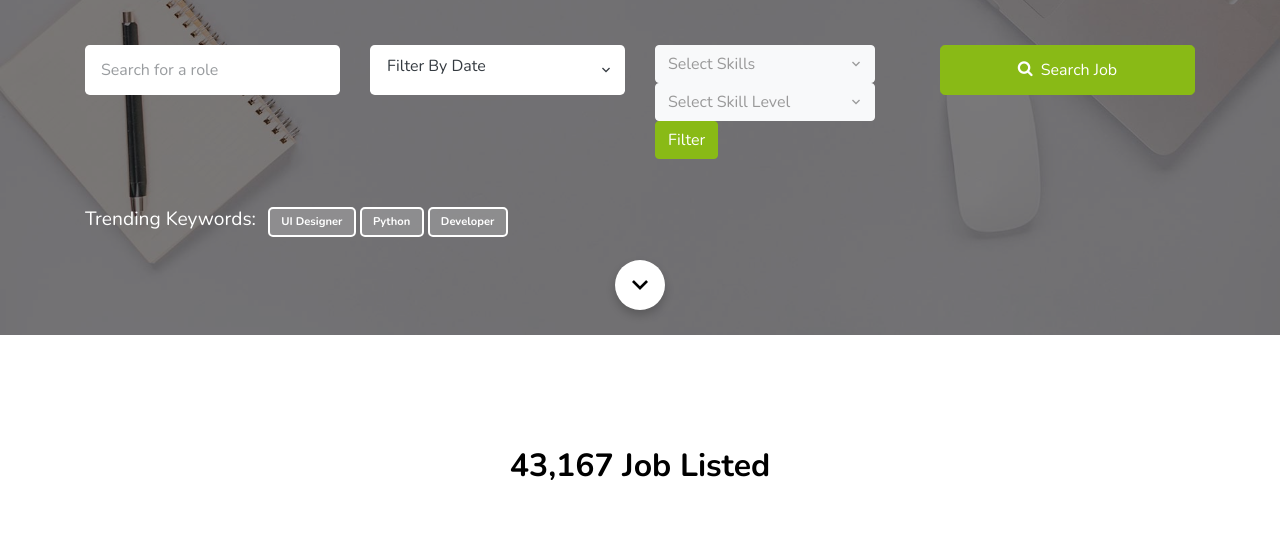
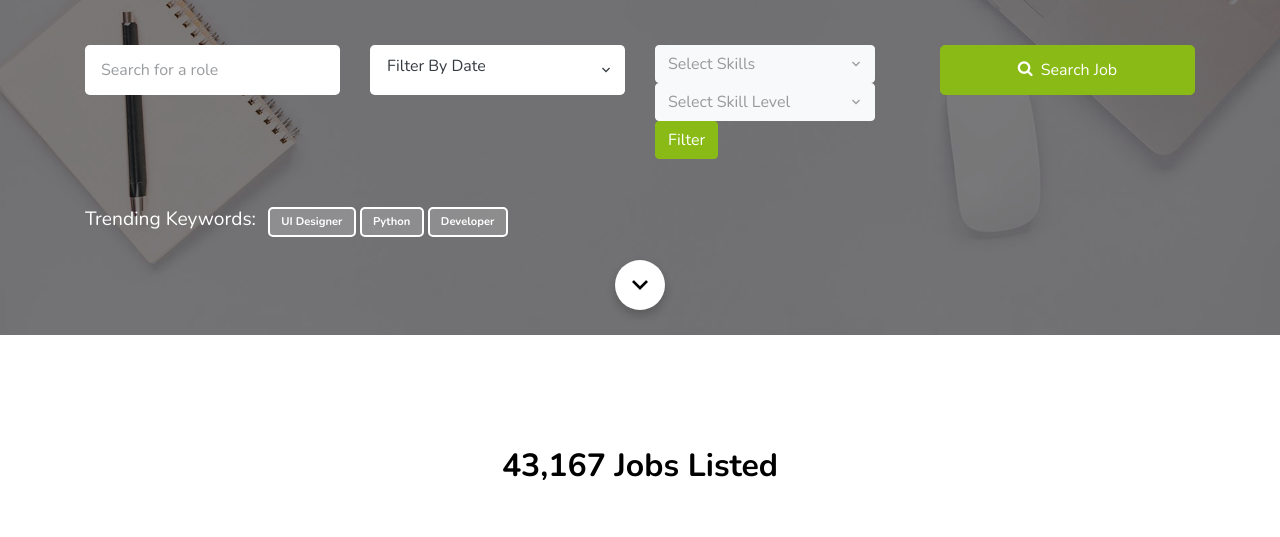
Before and after one commit to Hasan7019/gitlab, a plain HTML site: page frontend/viewOpenRoles.html in a window 1280 px wide. Shown: the part 353-890 px from the top of the page. Drawn offline with nearby package versions, Linux system fonts and the light colour scheme; no server answers; files whose address does not match are found by name.

Commit message:
Update viewOpenRoles.html
test of linting library

```diff
--- a/frontend/viewOpenRoles.html
+++ b/frontend/viewOpenRoles.html
@@ -148,7 +148,7 @@
 
         <div class="row mb-5 justify-content-center">
           <div class="col-md-7 text-center">
-            <h2 class="section-title mb-2">43,167 Job Listed</h2>
+            <h2 class="section-title mb-2">43,167 Jobs Listed</h2>
           </div>
         </div>
 
```
